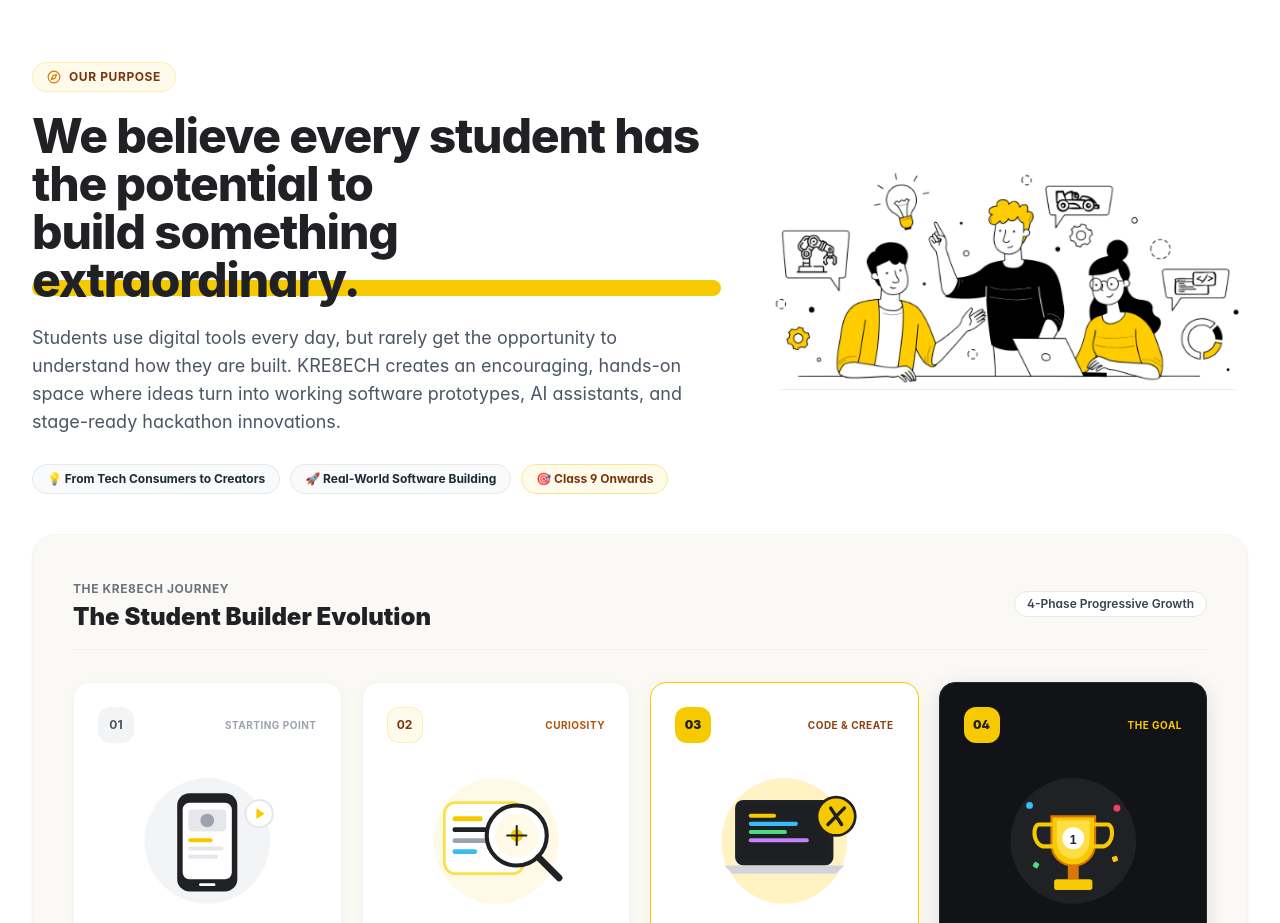
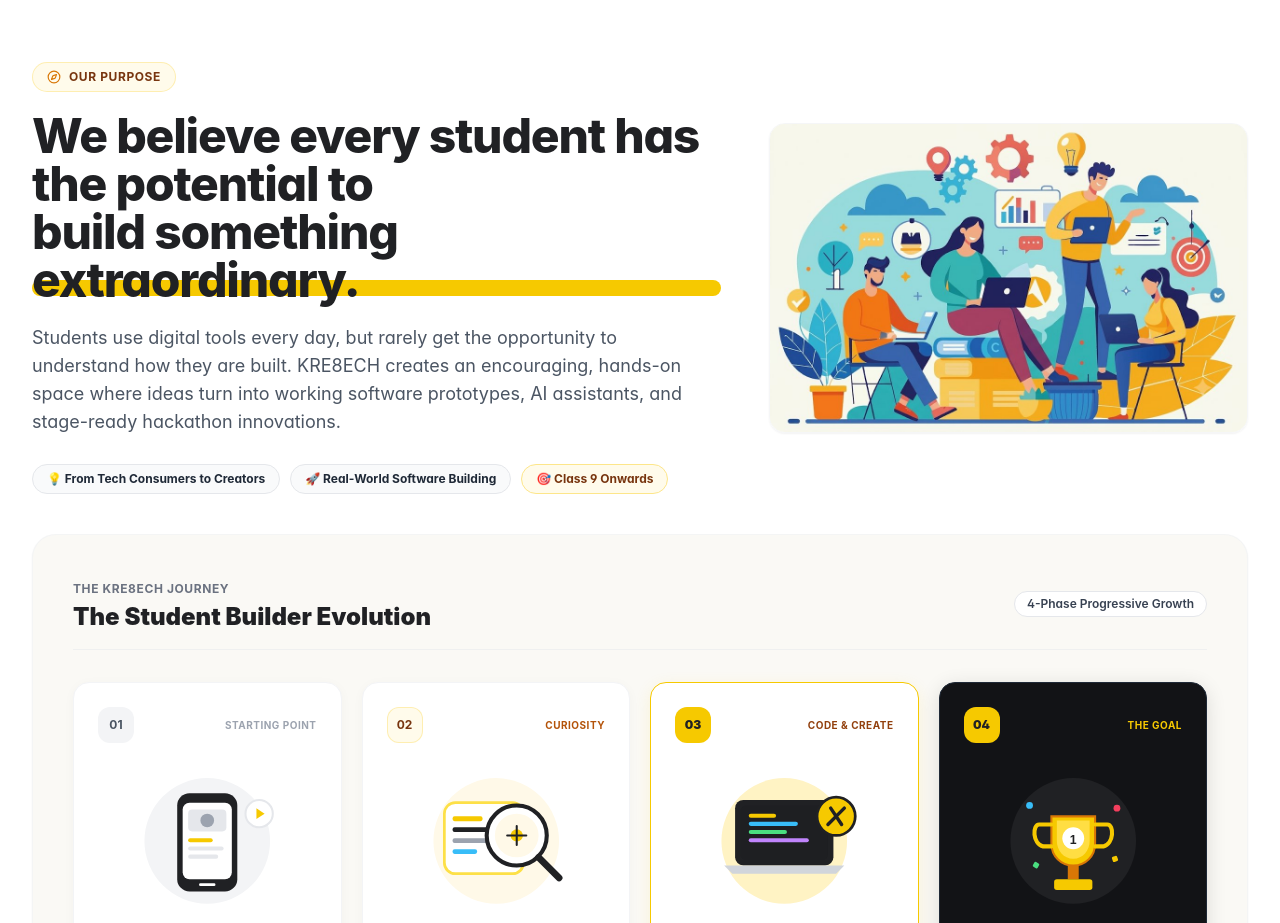
Before and after one commit to KRE8ECH/kre8ech, a Next.js app: page / in a window 1280 px wide. Shown: the part 840-1763 px from the top of the page. Built offline with nearby package versions, Linux system fonts and the light colour scheme.

Commit message:
feat: replace purpose section illustration with new builder collaboration artwork

```diff
--- a/src/app/page.tsx
+++ b/src/app/page.tsx
@@ -225,16 +225,16 @@ export default function HomePage() {
             </div>
           </div>
 
-          {/* Right Column: Students Collaboration Illustration with Technology Stickers */}
+          {/* Right Column: Students Collaboration Illustration */}
           <div className="lg:col-span-5 flex justify-center items-center">
-            <div className="relative w-full max-w-[500px]">
+            <div className="relative w-full max-w-[520px]">
               <Image
                 src="/images/students-collaboration.png"
-                alt="Students collaborating on projects with technology stickers"
-                width={505}
-                height={236}
+                alt="KRE8ECH student creators collaborating on tech projects and software prototypes"
+                width={1024}
+                height={660}
                 priority
-                className="w-full h-auto object-contain rounded-2xl"
+                className="w-full h-auto object-contain rounded-2xl shadow-sm border border-gray-100/80"
               />
             </div>
           </div>
```
Also changed, not shown: public/images/students-builder-collaboration.jpg (added), public/images/students-collaboration.png.
